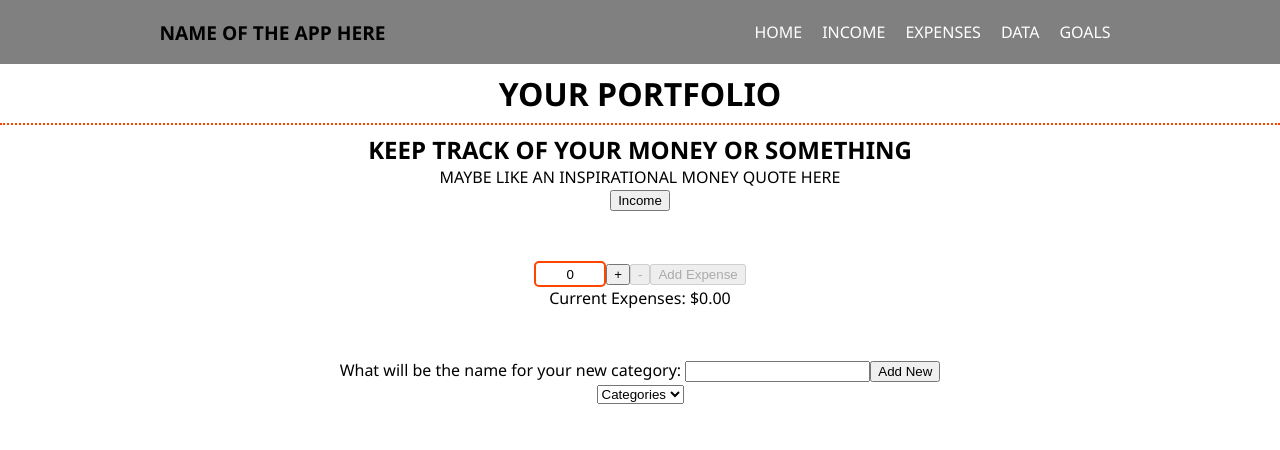
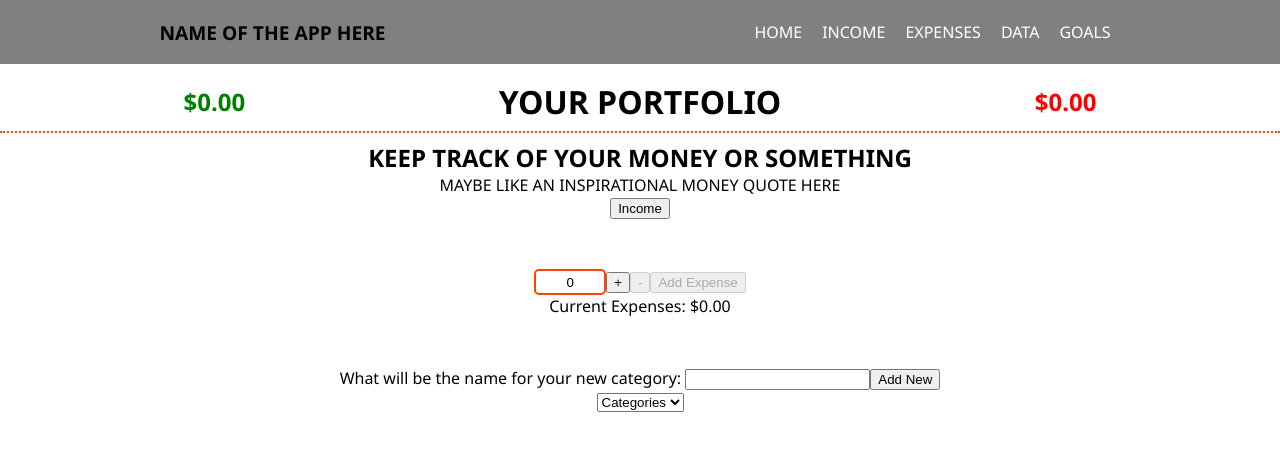
Before and after one commit to Vestigialmars5/finances_app, a React (Create React App) app: page / in a window 1280 px wide. Shown: the top 450 px of the page. Built offline with nearby package versions, Linux system fonts and the light colour scheme.

Commit message:
Added and styled myincome and myexpenses display

```diff
--- a/src/App.js
+++ b/src/App.js
@@ -63,7 +63,15 @@ const App = () => {
               <li><a href="#">GOALS</a></li>
             </ul>
           </nav>
-          <h1 className="title">YOUR PORTFOLIO</h1>
+          <div className='wrapper'>
+            <div className='myIncome'>
+              <h2>{myIncome.toLocaleString('en-US', { style: 'currency', currency: 'USD' })}</h2>
+            </div>
+              <h1 className="title">YOUR PORTFOLIO</h1>
+            <div className='myExpenses'>
+              <h2>{myExpenses.toLocaleString('en-US', { style: 'currency', currency: 'USD' })}</h2>
+            </div>
+          </div>
         </header>
         {/* main - activities */}
         <main>
--- a/src/index.css
+++ b/src/index.css
@@ -55,8 +55,29 @@ nav ul li a {
   color: white;
 }
 
+.wrapper {
+  display: flex;
+  justify-content: space-evenly;
+  margin: 0;
+  align-items: center;
+}
+
+.myIncome, .myExpenses {
+  margin: 0;
+  width: 33%;
+}
+
+.myIncome {
+  color: green;
+}
+
+.myExpenses {
+  color: red;
+}
+
 .title {
-  margin-bottom: 8px;
+  margin: 8px 0 8px;
+  width: 33%;
 }
 
 /* main */
```
